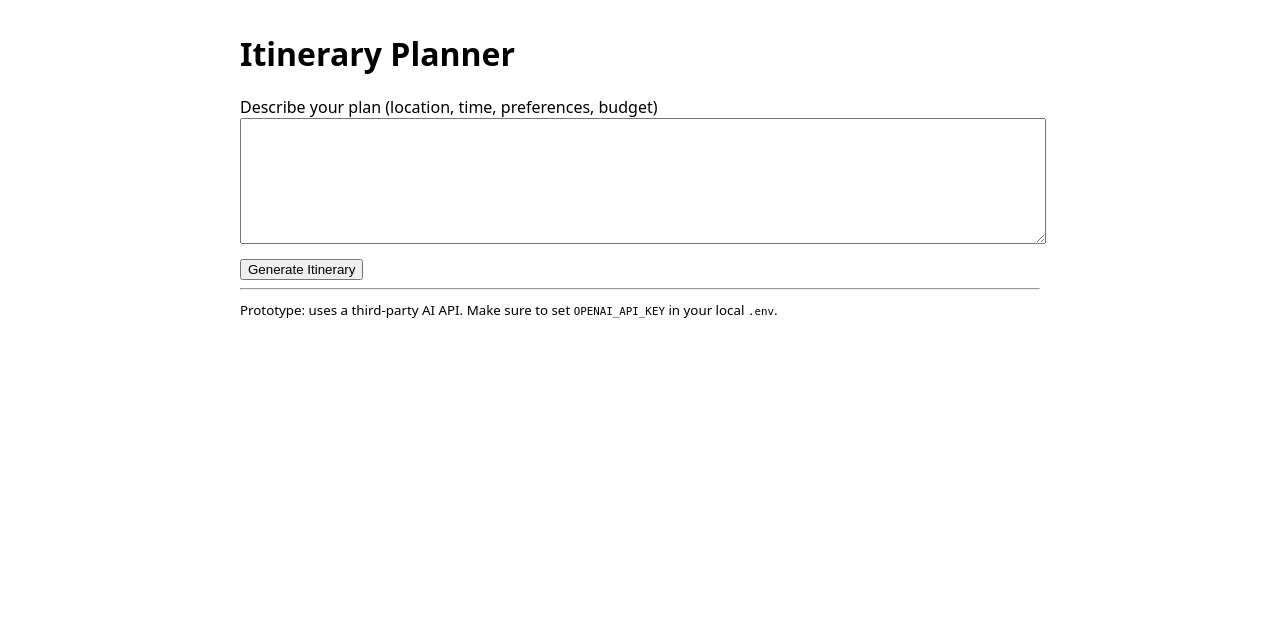
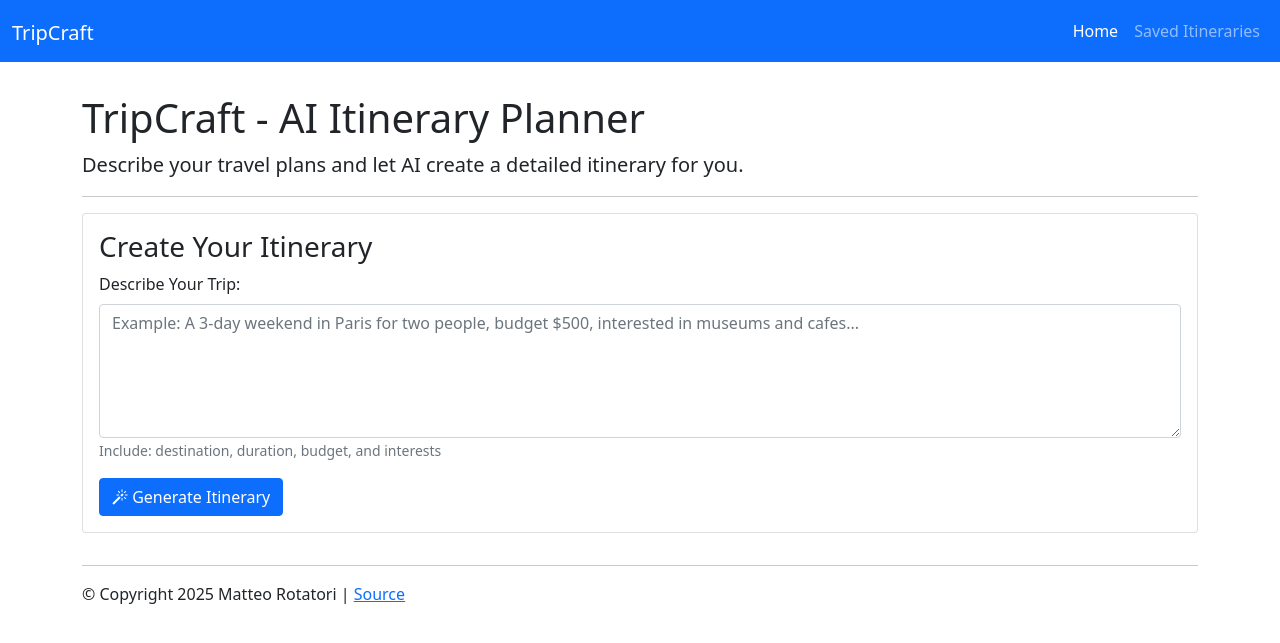
Before and after one commit to mr1900-source/ItineraryAPP, a Flask app: page / in a window 1280 px wide. Shown: the top 643 px of the page. Run offline with Flask 2, Linux system fonts and the light colour scheme.

Commit message:
Design and Save Feature
Improved Overall Design with Bootstrap Formatting.

Added the ability to save the itinerary.

```diff
--- a/app/routes.py
+++ b/app/routes.py
@@ -1,18 +1,29 @@
-"""HTTP routes for the itinerary app."""
+"""HTTP routes for the TripCraft itinerary app."""
 from flask import Blueprint, render_template, request, redirect, url_for, flash
 from .itinerary import generate_itinerary, ItineraryError
+from .storage import (
+    save_itinerary,
+    load_all_itineraries,
+    get_itinerary_by_id,
+    delete_itinerary,
+    StorageError
+)
 
 
 main_bp = Blueprint('main', __name__, template_folder='templates')
 
+
 @main_bp.route('/', methods=['GET'])
 def index():
-# Simple page with a form
+    """Display the main page with itinerary generation form."""
     return render_template('index.html')
+
 
 @main_bp.route('/plan', methods=['POST'])
 def plan():
+    """Generate an itinerary based on user prompt."""
     prompt = request.form.get('prompt', '').strip()
+
     if not prompt:
         flash('Please enter a prompt describing the itinerary you want.', 'warning')
         return redirect(url_for('main.index'))
@@ -23,5 +34,89 @@ def plan():
         flash(f'Error generating itinerary: {e}', 'danger')
         return redirect(url_for('main.index'))
 
+    return render_template('index.html', prompt=prompt, itinerary=itinerary_text)
 
-    return render_template('index.html', prompt=prompt, itinerary=itinerary_text)
+
+@main_bp.route('/save', methods=['POST'])
+def save():
+    """Save a generated itinerary."""
+    title = request.form.get('title', '').strip()
+    prompt = request.form.get('prompt', '').strip()
+    itinerary_text = request.form.get('itinerary', '').strip()
+
+    if not title:
+        flash('Please provide a title for your itinerary.', 'warning')
+        return redirect(url_for('main.index'))
+
+    if not itinerary_text:
+        flash('No itinerary to save.', 'danger')
+        return redirect(url_for('main.index'))
+
+    try:
+        save_itinerary(title, prompt, itinerary_text)
+        flash(f'Itinerary "{title}" saved successfully!', 'success')
+    except StorageError as e:
+        flash(f'Error saving itinerary: {e}', 'danger')
+
+    return redirect(url_for('main.saved'))
+
+
+@main_bp.route('/saved', methods=['GET'])
+def saved():
+    """Display all saved itineraries."""
+    try:
+        itineraries = load_all_itineraries()
+    except StorageError as e:
+        flash(f'Error loading itineraries: {e}', 'danger')
+        itineraries = []
+
+    return render_template('saved.html', itineraries=itineraries)
+
+
+@main_bp.route('/view/<int:itinerary_id>', methods=['GET'])
+def view(itinerary_id):
+    """View a specific saved itinerary."""
+    try:
+        itinerary_data = get_itinerary_by_id(itinerary_id)
+        if not itinerary_data:
+            flash('Itinerary not found.', 'warning')
+            return redirect(url_for('main.saved'))
+
+        return render_template('view.html', itinerary_data=itinerary_data)
+    except StorageError as e:
+        flash(f'Error loading itinerary: {e}', 'danger')
+        return redirect(url_for('main.saved'))
+
+
+@main_bp.route('/delete/<int:itinerary_id>', methods=['POST'])
+def delete(itinerary_id):
+    """Delete a saved itinerary."""
+    try:
+        if delete_itinerary(itinerary_id):
+            flash('Itinerary deleted successfully.', 'success')
+        else:
+            flash('Itinerary not found.', 'warning')
+    except StorageError as e:
+        flash(f'Error deleting itinerary: {e}', 'danger')
+
+    return redirect(url_for('main.saved'))
+
+
+@main_bp.route('/regenerate/<int:itinerary_id>', methods=['POST'])
+def regenerate(itinerary_id):
+    """Regenerate an itinerary from a saved prompt."""
+    try:
+        itinerary_data = get_itinerary_by_id(itinerary_id)
+        if not itinerary_data:
+            flash('Itinerary not found.', 'warning')
+            return redirect(url_for('main.saved'))
+
+        # Use the saved prompt to generate a new itinerary
+        prompt = itinerary_data['prompt']
+        itinerary_text = generate_itinerary(prompt)
+
+        return render_template('index.html', prompt=prompt, itinerary=itinerary_text)
+
+    except (StorageError, ItineraryError) as e:
+        flash(f'Error regenerating itinerary: {e}', 'danger')
+        return redirect(url_for('main.saved'))
--- /dev/null
+++ b/app/templates/bootstrap_5_layout.html
@@ -0,0 +1,78 @@
+<!doctype html>
+<html lang="en">
+<head>
+    <meta charset="utf-8">
+    <meta name="viewport" content="width=device-width, initial-scale=1">
+    <title>TripCraft | AI Itinerary Planner</title>
+
+    <!-- Bootstrap CSS -->
+    <link href="https://cdn.jsdelivr.net/npm/bootstrap@5.0.0-beta3/dist/css/bootstrap.min.css" rel="stylesheet" integrity="sha384-eOJMYsd53ii+scO/bJGFsiCZc+5NDVN2yr8+0RDqr0Ql0h+rP48ckxlpbzKgwra6" crossorigin="anonymous">
+
+    <!-- Bootstrap Icons -->
+    <link rel="stylesheet" href="https://cdn.jsdelivr.net/npm/bootstrap-icons@1.8.1/font/bootstrap-icons.css">
+</head>
+<body>
+    <!-- FLASH MESSAGING -->
+    {% with messages = get_flashed_messages(with_categories=true) %}
+      {% if messages %}
+        {% for category, message in messages %}
+            <div class="alert alert-{{ category }} alert-dismissible fade show" role="alert" style="margin-bottom:0;">
+                <button type="button" class="btn-close" data-bs-dismiss="alert" aria-label="Close"></button>
+                {{ message }}
+            </div>
+        {% endfor %}
+      {% endif %}
+    {% endwith %}
+
+    <!-- SITE NAVIGATION -->
+    {% set nav_links = [
+        ('/', 'home', 'Home'),
+        ('/saved', 'saved', 'Saved Itineraries'),
+    ] -%}
+    {% set active_page = active_page|default('home') -%}
+
+    <nav class="navbar navbar-expand-lg navbar-dark bg-primary">
+        <div class="container-fluid">
+            <a class="navbar-brand" href="/">
+                <i class="bi-airplane-fill" style="font-size: 1.5rem;"></i>
+                TripCraft
+            </a>
+            <button class="navbar-toggler" type="button" data-bs-toggle="collapse" data-bs-target="#navbarNav">
+                <span class="navbar-toggler-icon"></span>
+            </button>
+            <div class="collapse navbar-collapse" id="navbarNav">
+                <ul class="navbar-nav ms-auto mb-2 mb-lg-0">
+                {% for href, page_id, link_text in nav_links %}
+                    {% if page_id == active_page %}
+                        {% set is_active = "active" -%}
+                    {% else %}
+                        {% set is_active = "" -%}
+                    {% endif %}
+                    <li class="nav-item">
+                        <a class="nav-link {{ is_active }}" href="{{href}}">{{link_text}}</a>
+                    </li>
+                {% endfor %}
+                </ul>
+            </div>
+        </div>
+    </nav>
+
+    <!-- PAGE CONTENTS -->
+    <div class="container" style="margin-top:2em;">
+        <div id="content">
+            {% block content %}
+            {% endblock %}
+        </div>
+
+        <!-- FOOTER -->
+        <footer style="margin-top:2em; margin-bottom:2em;">
+            <hr>
+            &copy; Copyright 2025 Matteo Rotatori |
+            <a href="https://github.com/mr1900-source/ItineraryAPP">Source</a>
+        </footer>
+    </div>
+
+    <!-- Bootstrap JS Bundle -->
+    <script src="https://cdn.jsdelivr.net/npm/bootstrap@5.0.0-beta3/dist/js/bootstrap.bundle.min.js" integrity="sha384-JEW9xMcG8R+pH31jmWH6WWP0WintQrMb4s7ZOdauHnUtxwoG2vI5DkLtS3qm9Ekf" crossorigin="anonymous"></script>
+</body>
+</html>
--- a/app/templates/index.html
+++ b/app/templates/index.html
@@ -1,48 +1,71 @@
-<!doctype html>
-<html lang="en">
-    <head>
-        <meta charset="utf-8" />
-        <meta name="viewport" content="width=device-width, initial-scale=1" />
-        <title>Itinerary Planner Prototype</title>
-        <style>
-            body { font-family: system-ui, -apple-system, 'Segoe UI', Roboto, Arial; margin: 2rem; }
-            textarea { width: 100%; height: 120px; }
-            pre { background: #f6f8fa; padding: 1rem; border-radius: 6px; }
-            .container { max-width: 800px; margin: 0 auto; }
-            .flash { padding: 0.5rem; border-radius: 4px; margin-bottom: 1rem; }
-            .flash.warning { background: #fff4e5; }
-            .flash.danger { background: #ffecec; }
-        </style>
-    </head>
-    <body>
-        <div class="container">
-            <h1>Itinerary Planner</h1>
+{% extends "bootstrap_5_layout.html" %}
+{% set active_page = "home" %}
 
+{% block content %}
+    <h1>TripCraft - AI Itinerary Planner</h1>
+    <p class="lead">Describe your travel plans and let AI create a detailed itinerary for you.</p>
 
-            {% with messages = get_flashed_messages(with_categories=true) %}
-                {% if messages %}
-                    {% for category, msg in messages %}
-                        <div class="flash {{ category }}">{{ msg }}</div>
-                    {% endfor %}
-                {% endif %}
-            {% endwith %}
+    <hr>
 
+    <!-- Generation Form -->
+    <div class="card mb-4">
+        <div class="card-body">
+            <h3>Create Your Itinerary</h3>
+            <form action="{{ url_for('main.plan') }}" method="post">
+                <div class="mb-3">
+                    <label for="prompt" class="form-label">Describe Your Trip:</label>
+                    <textarea
+                        id="prompt"
+                        name="prompt"
+                        class="form-control"
+                        rows="5"
+                        placeholder="Example: A 3-day weekend in Paris for two people, budget $500, interested in museums and cafes..."
+                        required>{% if prompt %}{{ prompt }}{% endif %}</textarea>
+                    <small class="form-text text-muted">
+                        Include: destination, duration, budget, and interests
+                    </small>
+                </div>
+                <button type="submit" class="btn btn-primary">
+                    <i class="bi bi-magic"></i> Generate Itinerary
+                </button>
+            </form>
+        </div>
+    </div>
 
-            <form action="{{ url_for('main.plan') }}" method="post">
-                <label for="prompt">Describe your plan (location, time, preferences, budget)</label>
-                <textarea id="prompt" name="prompt">{% if prompt %}{{ prompt }}{% endif %}</textarea>
-                <div style="margin-top: 0.5rem;"><button type="submit">Generate Itinerary</button></div>
+    <!-- Generated Itinerary Display -->
+    {% if itinerary %}
+    <div class="card">
+        <div class="card-body">
+            <h3>Your Itinerary</h3>
+            <pre style="white-space: pre-wrap; font-family: inherit;">{{ itinerary }}</pre>
+
+            <hr>
+
+            <!-- Save Form -->
+            <h4>Save This Itinerary</h4>
+            <form action="{{ url_for('main.save') }}" method="post" class="row g-3">
+                <div class="col-md-8">
+                    <input
+                        type="text"
+                        name="title"
+                        class="form-control"
+                        placeholder="Give your itinerary a title (e.g., 'Paris Weekend')"
+                        required>
+                </div>
+                <div class="col-md-4">
+                    <button type="submit" class="btn btn-success">
+                        <i class="bi bi-save"></i> Save Itinerary
+                    </button>
+                </div>
+                <input type="hidden" name="prompt" value="{{ prompt }}">
+                <input type="hidden" name="itinerary" value="{{ itinerary }}">
             </form>
 
+            <a href="{{ url_for('main.index') }}" class="btn btn-secondary mt-3">
+                <i class="bi bi-arrow-clockwise"></i> Create New Itinerary
+            </a>
+        </div>
+    </div>
+    {% endif %}
 
-            {% if itinerary %}
-                <h2>Generated Itinerary</h2>
-                <pre>{{ itinerary }}</pre>
-            {% endif %}
-
-
-            <hr />
-            <small>Prototype: uses a third-party AI API. Make sure to set <code>OPENAI_API_KEY</code> in your local <code>.env</code>.</small>
-        </div>
-    </body>
-</html>
+{% endblock %}
--- a/requirements.txt
+++ b/requirements.txt
@@ -1,7 +1,5 @@
 Flask>=2.0
-
 python-dotenv>=0.20
-
-google-genai
-
+google-genai>=1.0.0
 pytest>=7.0
+markupsafe>=2.1.0
```
Also changed, not shown: app/itinerary.py (+20 -42 lines), app/storage.py (added, +126 -0 lines), app/templates/saved.html (added, +54 -0 lines), app/templates/view.html (added, +43 -0 lines), tests/test_itinerary.py (+36 -7 lines), tests/test_storage.py (added, +108 -0 lines), README.md, 1 other file.
